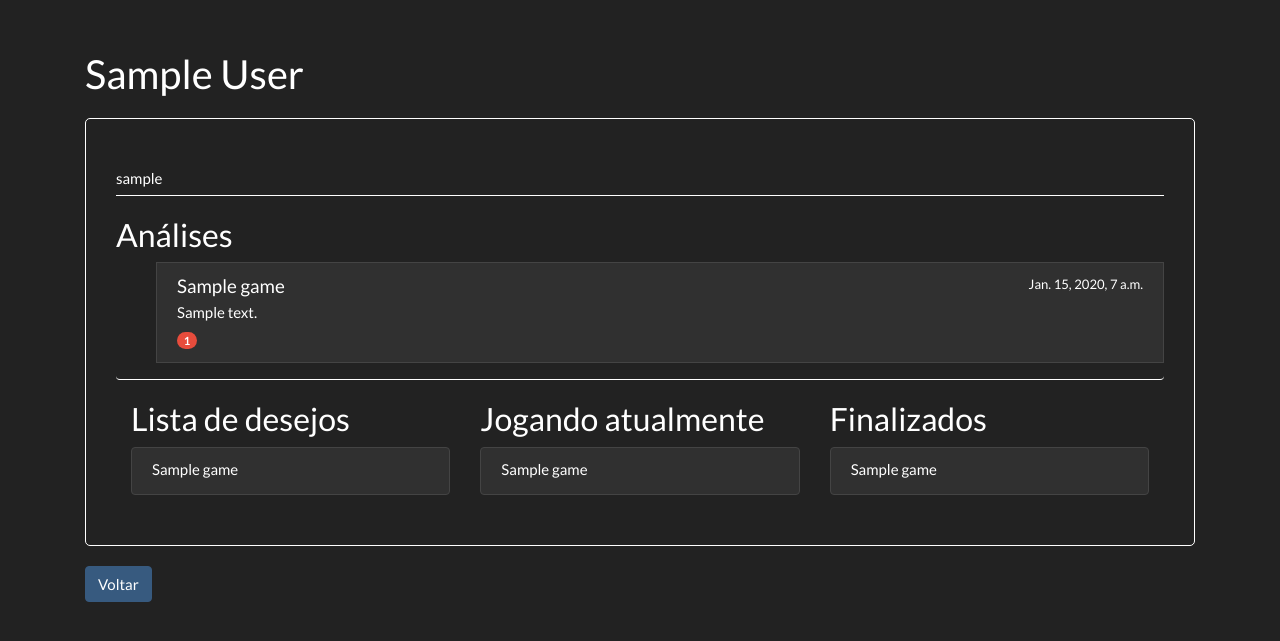
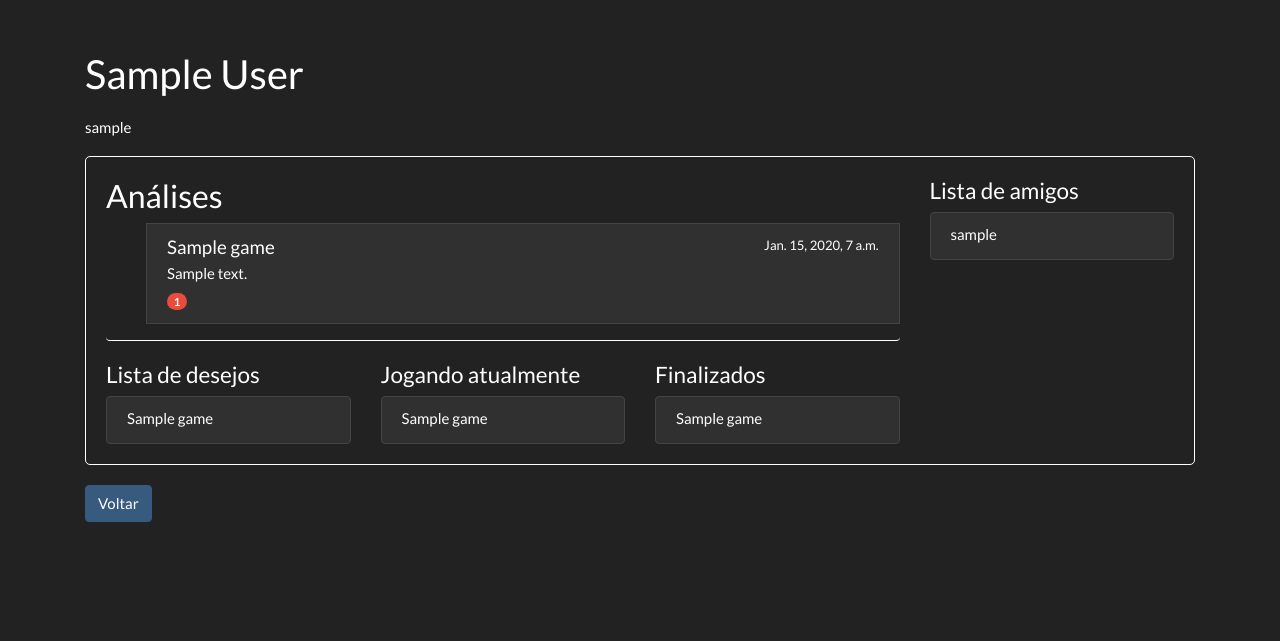
Before and after one commit to guih2127/game-app, a Django app: page /profile/1 in a window 1280 px wide. Shown: the part 71-712 px from the top of the page. Run offline with Django 3.2, Linux system fonts and the light colour scheme; a user stored in the database is signed in; tables that the repository leaves empty hold one stand-in row (values such as "Sample post"); some libraries are stand-ins or nearby versions.

Commit message:
friendship in the models and templates

```diff
--- a/game/admin.py
+++ b/game/admin.py
@@ -1,5 +1,5 @@
 from django.contrib import admin
-from .models import Game, Developer, Genre, Platform, Mode, UserGamesInformation, Review
+from .models import Game, Developer, Genre, Platform, Mode, UserGamesInformation, Review, Friends
 
 admin.site.register(Game)
 admin.site.register(Developer)
@@ -8,3 +8,4 @@ admin.site.register(Platform)
 admin.site.register(Mode)
 admin.site.register(UserGamesInformation)
 admin.site.register(Review)
+admin.site.register(Friends)
--- a/game/models.py
+++ b/game/models.py
@@ -47,6 +47,17 @@ class Game(models.Model):
     def __str__(self):
         return self.name
 
+class Friends(models.Model):
+    user = models.ForeignKey(User, related_name='user', on_delete=models.CASCADE)
+    friends = models.ManyToManyField(User, related_name='friends', blank=True)
+
+    class Meta:
+        verbose_name = 'Friend'
+
+
+    def __str__(self):
+        return self.user.username
+
 class UserGamesInformation(models.Model):
     user = models.OneToOneField(User, primary_key=True, on_delete=models.CASCADE)
     currently_playing = models.ManyToManyField(Game, related_name='currently_playing', blank=True)
--- a/game/templates/game/game_detail.html
+++ b/game/templates/game/game_detail.html
@@ -4,7 +4,7 @@
 {% block content %}
     <h1 style="margin-bottom:20px;">{{ game.name }}</h1>
     <div class="container" style="border: 1px solid white; border-radius:5px;
-    padding:30px; margin-bottom:10px;">
+    padding:20px; margin-bottom:10px;">
         <p>{{ game.text }}</p>
         <col>
             <h4>Disponível para</h4>
--- a/game/templates/game/profile.html
+++ b/game/templates/game/profile.html
@@ -2,14 +2,16 @@
 
 {% block content %}
 <h2 style="margin-bottom:20px;">{{ user.first_name }} {{ user.last_name }}</h2>
-<div class="container" style="border: 1px solid white; border-radius:5px;
-padding:30px; margin-bottom:10px;">
-    <div class="profile" style="margin-bottom:20px; margin-top:20px; border-bottom: solid 1px white;">
+<div class="profile" style="margin-bottom:20px; ">
         <h6>{{ user.username }}</h6>
 </div>
 
+<div class="container" style="border: 1px solid white; border-radius:5px;
+padding:20px; margin-bottom:10px;">
+<div class="row">
+    <div class="col-sm-9">
     <div class="list-group" style="margin-bottom:20px; border-bottom: solid 1px white;">
-        <h3><a style="color:white;" href="">Análises</h3>
+        <h3><a style="color:white;" href="">Análises</a></h3>
         <ul>
         {% for user_review in user_reviews %}
             <a class="list-group-item list-group-item-action flex-column align-items-start">
@@ -31,11 +33,9 @@ padding:30px; margin-bottom:10px;">
         {% endfor %}
         </ul>
     </div>
-
-    <div class="container" style="margin-bottom:20px;">
     <div class="row">
         <div class="col">
-            <h3><a style="color:white;" href="{% url 'wishlist' %}">Lista de desejos</a></h3>
+        <h4><a style="color:white;" href="{% url 'wishlist' %}">Lista de desejos</a></h4>
             <div class="list-group">
             {% for game in wishlist %}
                 <a href="{% url "game_detail" game.id %}"
@@ -47,9 +47,8 @@ padding:30px; margin-bottom:10px;">
             {% endfor %}
             </div>
         </div>
-
         <div class="col">
-            <h3><a style="color:white;" href="{% url 'playing_list' %}">Jogando atualmente</a></h3>
+        <h4><a style="color:white;" href="{% url 'playing_list' %}">Jogando atualmente</a></h4>
             <div class="list-group">
             {% for game in currently_playing %}
                 <a href="{% url "game_detail" game.id %}"
@@ -61,9 +60,8 @@ padding:30px; margin-bottom:10px;">
             {% endfor %}
             </div>
         </div>
-
         <div class="col">
-            <h3><a style="color:white;" href="{% url 'finished_list' %}">Finalizados</a></h3>
+        <h4><a style="color:white;" href="/">Finalizados</a></h4>
             <div class="list-group">
             {% for game in finished %}
                 <a href="{% url "game_detail" game.id %}"
@@ -77,7 +75,22 @@ padding:30px; margin-bottom:10px;">
         </div>
     </div>
 </div>
+    <div class="col-sm-3">
+        <h4>Lista de amigos</h4>
+        <div class="list-group">
+            {% for friend in friends %}
+            <a href="{% url "user_detail" friend.id %}"
+            class="list-group-item list-group-item-action flex-column align-items-start">
+                <div class="d-flex w-100 justify-content-between">
+                <h6 class="mb-1">{{ friend.username }}</h6>
                 </div>
+            </a>
+            {% endfor %}
+        </div>
+    </div>
+    </div>
+</div>
+
 <button style="margin-bottom:20px; margin-top:10px;"
 onclick="location.href='/'"
 class="btn btn-primary">Voltar
--- a/game/views.py
+++ b/game/views.py
@@ -1,5 +1,5 @@
 from django.shortcuts import render
-from .models import Game, Developer, Genre, Platform, Mode, UserGamesInformation, Review, User
+from .models import Game, Developer, Genre, Platform, Mode, UserGamesInformation, Review, User, Friends
 from django.core.paginator import EmptyPage, PageNotAnInteger, Paginator
 from django.shortcuts import render, get_object_or_404
 from django.db.models import Q, Sum
@@ -45,10 +45,13 @@ def profile(request, pk):
     wishlist = user_games.want_to_play.order_by()[0:5]
     currently_playing = user_games.currently_playing.order_by()[0:5]
     finished = user_games.finished.order_by()[0:5]
+    user_friends = Friends.objects.get_or_create(pk=user.id)
+    user_friends = Friends.objects.get(pk=user.id)
+    friends = user_friends.friends.order_by()[0:5]
 
     return render(request, 'game/profile.html', {'user_reviews': user_reviews,
     'user_games': user_games, 'wishlist': wishlist, 'currently_playing': currently_playing,
-    'finished': finished})
+    'finished': finished, 'friends':friends})
 
 def game_detail(request, pk):
     game = get_object_or_404(Game, pk=pk)
```
Also changed, not shown: game/templates/game/user_detail.html (+4 -4 lines). Lines whose indentation alone changed are shown as unchanged.
